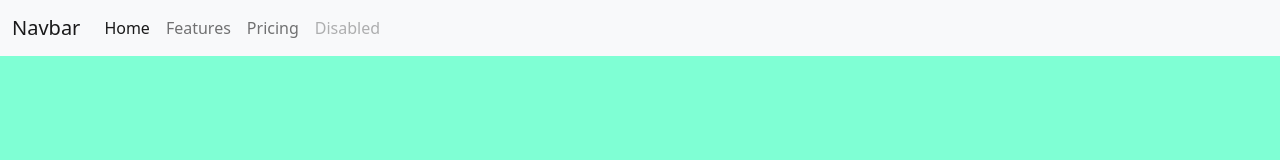
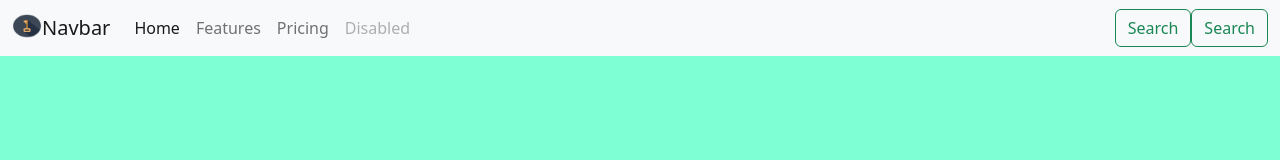
Before and after one commit to lensonfernandes/HouseOfPepper, a plain HTML site: page index.html in a window 1280 px wide. Drawn offline with nearby package versions, Linux system fonts and the light colour scheme.

Commit message:
NavBar Buttons Added

```diff
--- a/index.html
+++ b/index.html
@@ -17,10 +17,15 @@
 
     <nav class="navbar navbar-expand-lg bg-light">
         <div class="container-fluid">
-          <a class="navbar-brand" href="#">Navbar</a>
+
+          <a class="navbar-brand" href="#">
+            <img src="./logo.png" alt="Logo" width="30" height="24" class="d-inline-block align-text-top">Navbar</a>
           <button class="navbar-toggler" type="button" data-bs-toggle="collapse" data-bs-target="#navbarNav" aria-controls="navbarNav" aria-expanded="false" aria-label="Toggle navigation">
             <span class="navbar-toggler-icon"></span>
           </button>
+
+
+
           <div class="collapse navbar-collapse" id="navbarNav">
             <ul class="navbar-nav">
               <li class="nav-item">
@@ -36,7 +41,14 @@
                 <a class="nav-link disabled">Disabled</a>
               </li>
             </ul>
+
+
+
+
           </div>
+
+          <button class="btn btn-outline-success" type="submit">Search</button>
+          <button class="btn btn-outline-success" type="submit">Search</button>
         </div>
       </nav>
 
```
Also changed, not shown: logo.png (added).
